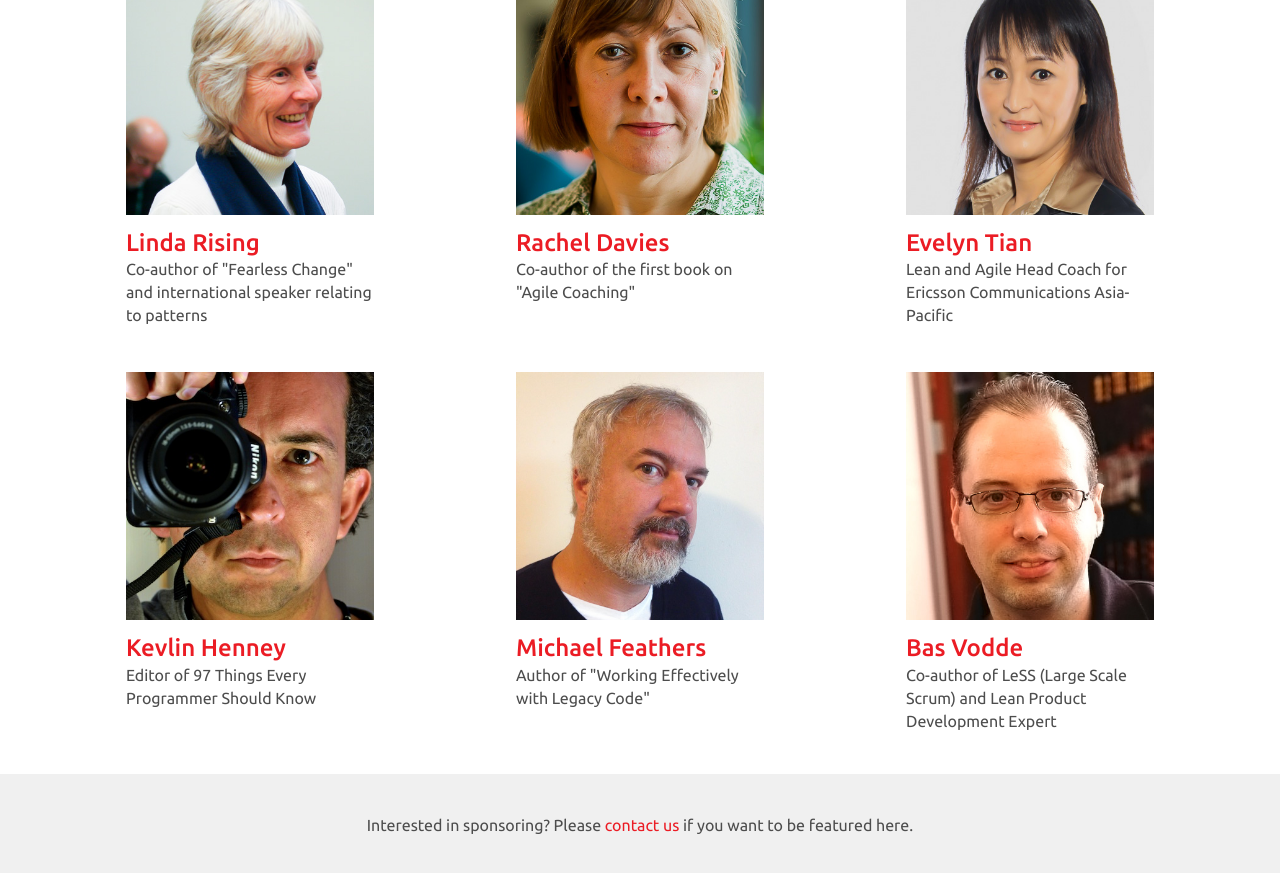
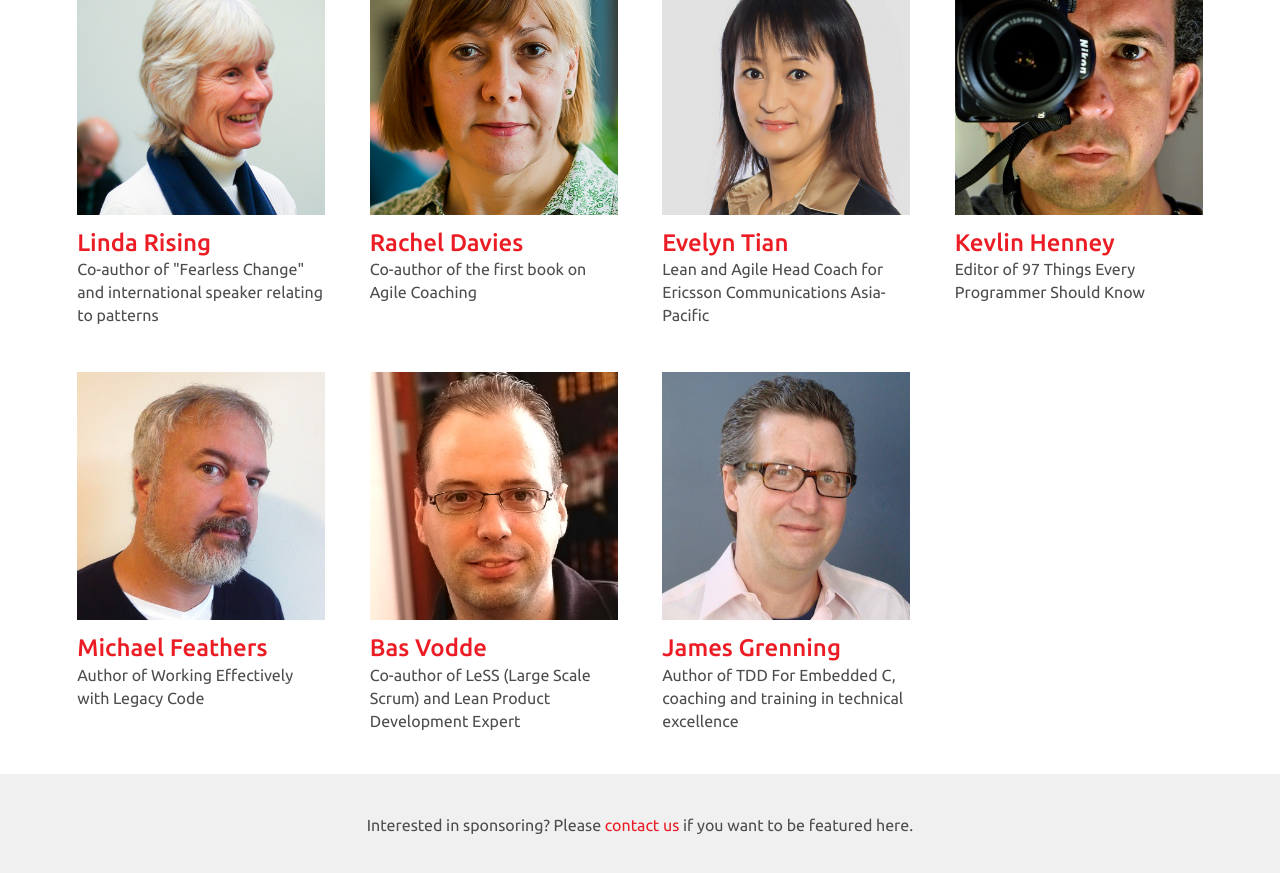
Before and after one commit to agilesingapore/2014, a Jekyll site: the page built from index.md, in a window 1280 px wide and 900 px high, scrolled down 1276 px. Shown: the top 873 px of the window. Built offline with Jekyll 4.4.1, drawn with Linux system fonts in a browser that asks for light colours; nearby versions of some CDN libraries; Markdown is read by kramdown in place of the engine named in the settings.

Commit message:
Added James Grenning bio

```diff
--- a/index.md
+++ b/index.md
@@ -42,7 +42,7 @@ title: Agile Singapore 2014 Conferencd
   <div class="container text-center">
     <h1 class="page-header">Speakers</h1>
     <div class="row">
-      <div class="col-md-4">
+      <div class="col-md-3">
         <div class="thumbnail">
           <a href="speakers.html#linda_rising">
             <img src="img/speakers/linda_rising.jpg" width="256" height="256">
@@ -53,19 +53,19 @@ title: Agile Singapore 2014 Conferencd
           </div>
         </div>
       </div>
-      <div class="col-md-4">
+      <div class="col-md-3">
         <div class="thumbnail">
           <a href="speakers.html#rachel_davies">
             <img src="img/speakers/rachel_davies.jpg" width="256" height="256">
           </a>
           <div class="caption">
             <h2>Rachel Davies</h2>
-            <p>Co-author of the first book on "Agile Coaching"</p>
+            <p>Co-author of the first book on Agile Coaching</p>
           </div>
         </div>
 
       </div>
-      <div class="col-md-4">
+      <div class="col-md-3">
         <div class="thumbnail">
           <a href="speakers.html#evelyn_tian">
             <img src="img/speakers/evelyn_tian.jpg" width="256" height="256">
@@ -76,10 +76,7 @@ title: Agile Singapore 2014 Conferencd
           </div>
         </div>
       </div>
-    </div>
-
-    <div class="row">
-      <div class="col-md-4">
+      <div class="col-md-3">
         <div class="thumbnail">
           <a href="speakers.html#kevlin_henney">
             <img src="img/speakers/kevlin_henney.jpg" width="256" height="256">
@@ -90,19 +87,22 @@ title: Agile Singapore 2014 Conferencd
           </div>
         </div>
       </div>
-      <div class="col-md-4">
+    </div>
+
+    <div class="row">
+      <div class="col-md-3">
         <div class="thumbnail">
           <a href="speakers.html#mfeathers">
             <img src="img/speakers/mfeathers.jpg" width="256" height="256">
           </a>
           <div class="caption">
             <h2>Michael Feathers</h2>
-            <p>Author of "Working Effectively with Legacy Code"</p>
+            <p>Author of Working Effectively with Legacy Code</p>
           </div>
         </div>
 
       </div>
-      <div class="col-md-4">
+      <div class="col-md-3">
         <div class="thumbnail">
           <a href="speakers.html#bas_vodde">
             <img src="img/speakers/bas_vodde.jpg" width="256" height="256">
@@ -112,6 +112,21 @@ title: Agile Singapore 2014 Conferencd
             <p>Co-author of LeSS (Large Scale Scrum) and Lean Product Development Expert</p>
           </div>
         </div>
+      </div>
+
+      <div class="col-md-3">
+        <div class="thumbnail">
+          <a href="speakers.html#grenning">
+            <img src="img/speakers/james_grenning.jpg" width="256" height="256">
+          </a>
+          <div class="caption">
+            <h2>James Grenning</h2>
+            <p>Author of TDD For Embedded C, coaching and training in technical excellence</p>
+          </div>
+        </div>
+      </div>
+
+      <div class="col-md-3">
       </div>
     </div>
 
```
Also changed, not shown: speakers.md (+25 -7 lines).
